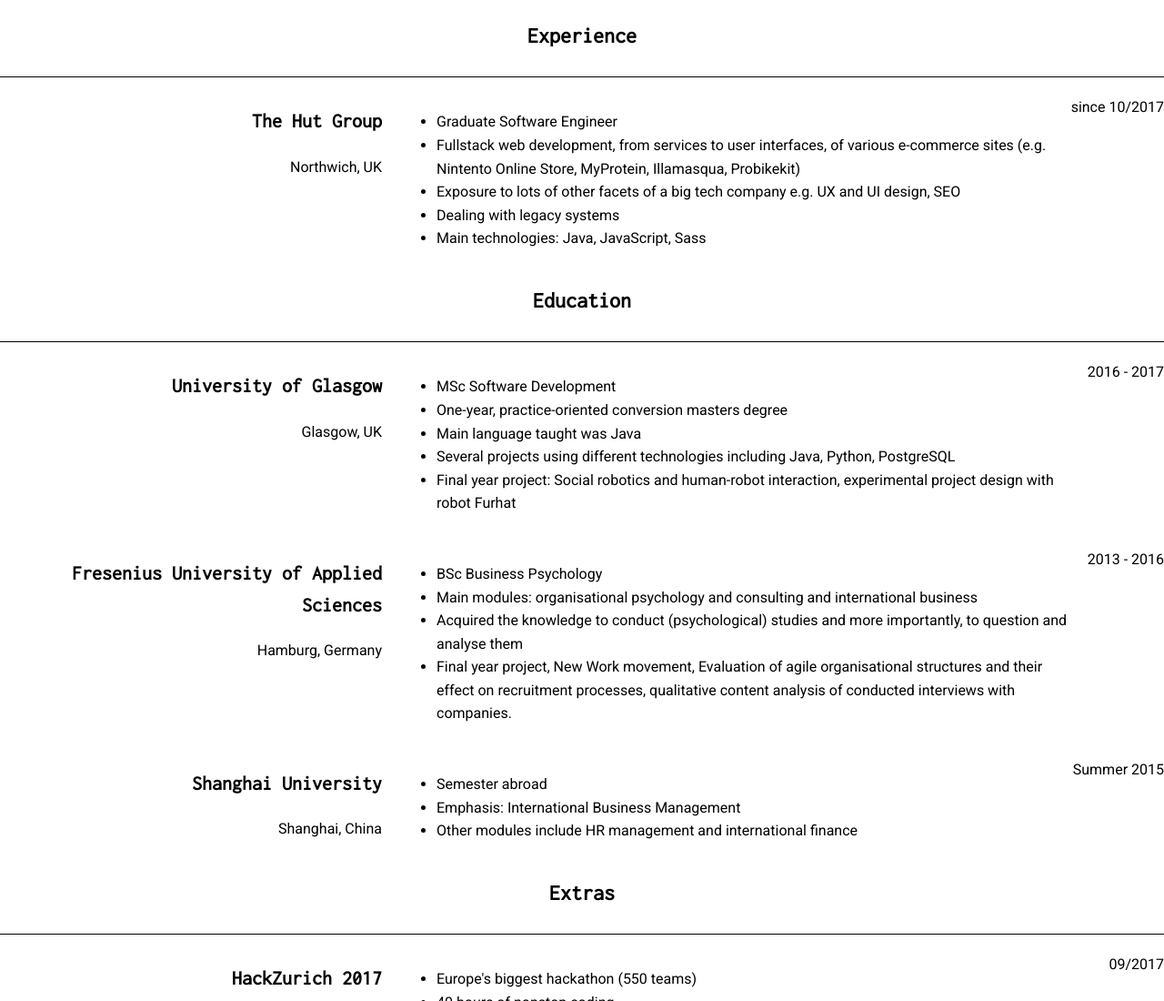
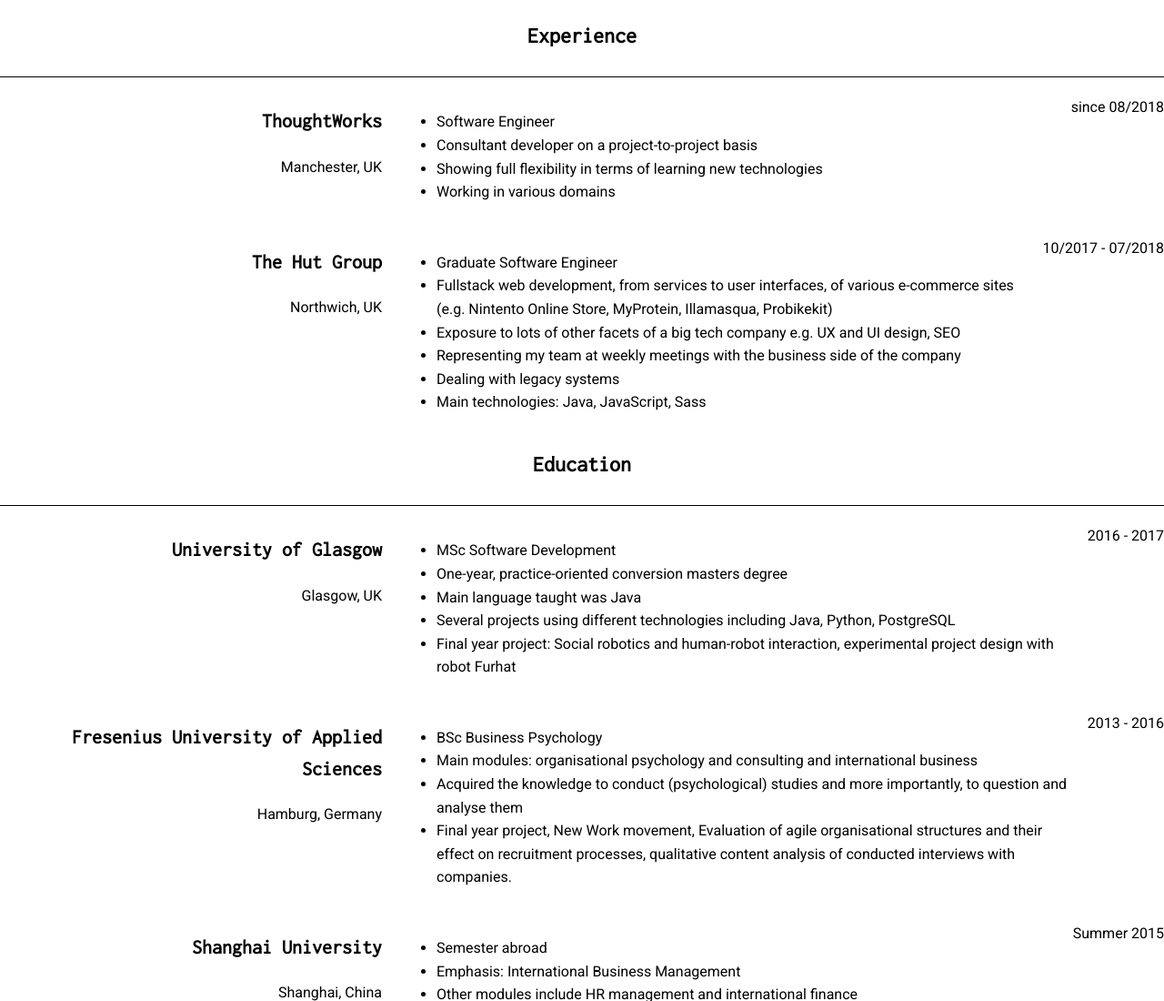
Before and after one commit to cynthi-a/PersonalWebsite, a Gatsby site: page /CV in a window 1280 px wide. Shown: the top 1100 px of the page at 91% size. Built offline with nearby package versions, Linux system fonts and the light colour scheme; Gatsby itself is replaced by a stand-in of ours; some icons are missing.

Commit message:
Update CV page

```diff
--- a/src/pages/CV.js
+++ b/src/pages/CV.js
@@ -28,8 +28,8 @@
             <ul>
               <li>
                 <IoIosHome /><span> </span>
-                61 Romana Square<br/>
-                WA14 5QG Altrincham
+                8 New Bride Street, Tower A, 1404<br/>
+                M3 1NQ Manchester
               </li>
 
               <li>
@@ -59,6 +59,31 @@
 					<div className="cv-item">
 						<div className="cv-attribute">
 								<h3>
+                  <a href="https://www.thoughtworks.com/" target="_blank">ThoughtWorks</a>
+								</h3>
+								<div>
+									Manchester, UK
+								</div>
+						</div>
+
+						<div className="cv-value">
+							<div className="cv-value-description">
+								<ul>
+									<li>Software Engineer</li>
+									<li>Consultant developer on a project-to-project basis</li>
+									<li>Showing full flexibility in terms of learning new technologies</li>
+									<li>Working in various domains</li>
+								</ul>
+							</div>
+							<div className="cv-value-timespan">
+                since 08/2018
+							</div>
+						</div>
+					</div>
+
+					<div className="cv-item">
+						<div className="cv-attribute">
+								<h3>
 									<a href="https://www.thehutgroup.com/" target="_blank">The Hut Group</a>
 								</h3>
 								<div>
@@ -72,12 +97,13 @@
 									<li>Graduate Software Engineer</li>
 									<li>Fullstack web development, from services to user interfaces, of various e-commerce sites (e.g. Nintento Online Store, MyProtein, Illamasqua, Probikekit)</li>
 									<li>Exposure to lots of other facets of a big tech company e.g. UX and UI design, SEO</li>
+									<li>Representing my team at weekly meetings with the business side of the company</li>
 									<li>Dealing with legacy systems</li>
 									<li>Main technologies: Java, JavaScript, Sass</li>
 								</ul>
 							</div>
 							<div className="cv-value-timespan">
-								since 10/2017
+                10/2017 - 07/2018
 							</div>
 						</div>
 					</div>
```
